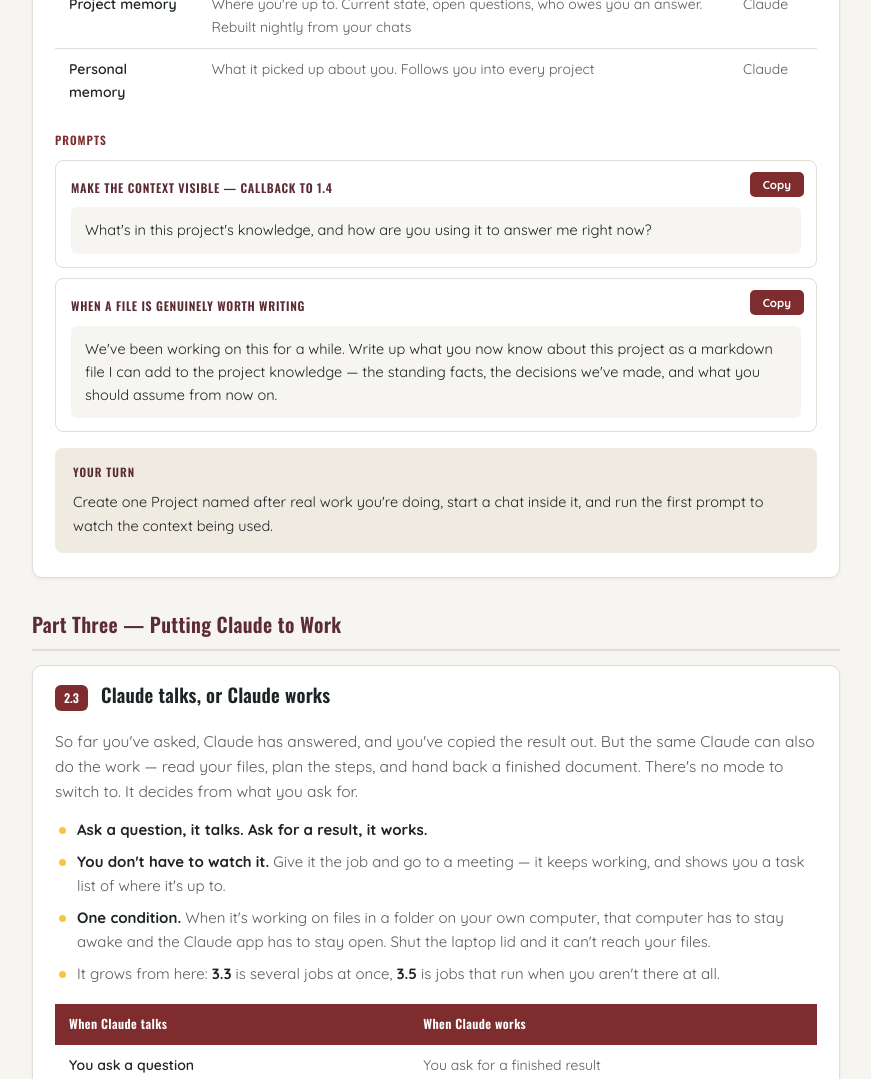
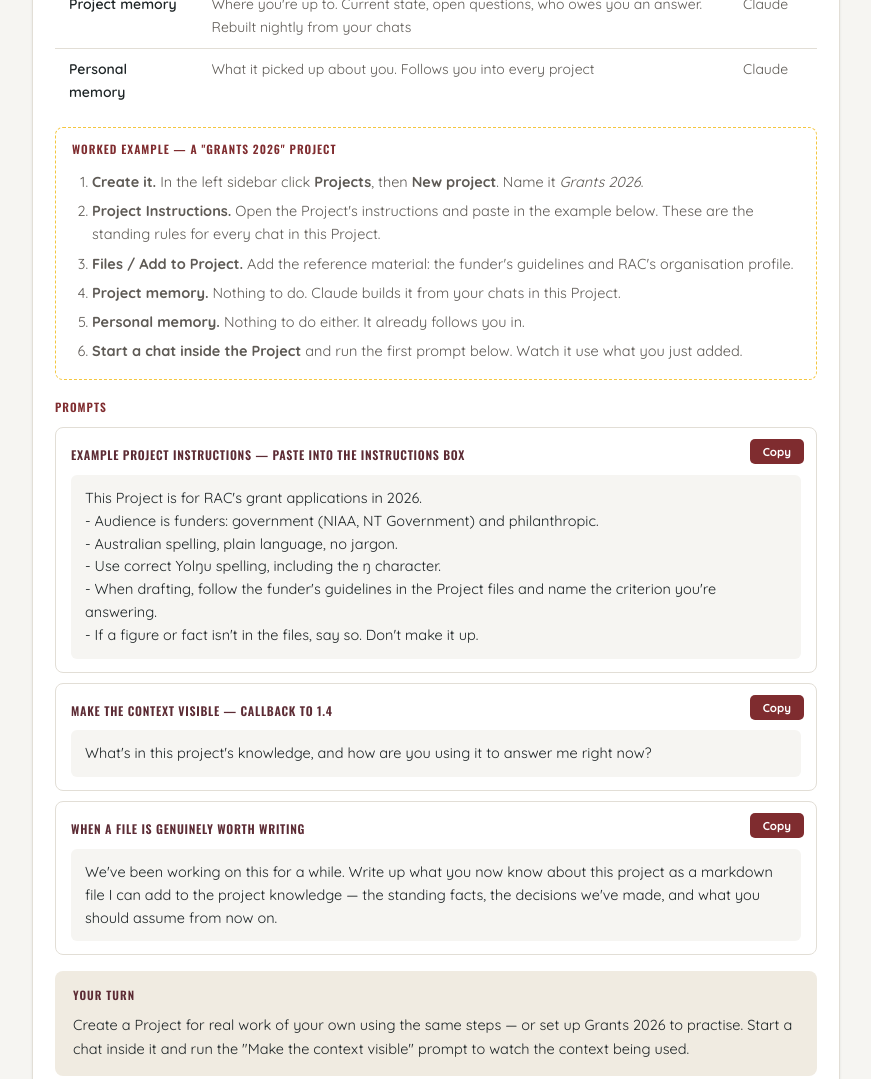
Before and after one commit to specialdk/rac-claude-training, a website: page workbook.html in a window 1280 px wide. Shown: the part 9220-10299 px from the top of the page, without its empty margins (284-1155 px from the left). Drawn offline with nearby package versions, Linux system fonts and the light colour scheme.

Commit message:
Add worked Project example to 2.2

```diff
--- a/content.js
+++ b/content.js
@@ -271,13 +271,28 @@ I review, approve and authorise all AI-assisted output before it is used or dist
           [`Project memory`,         `Where you're up to. Current state, open questions, who owes you an answer. Rebuilt nightly from your chats`,               `Claude`],
           [`Personal memory`,        `What it picked up about you. Follows you into every project`,                                                              `Claude`]
         ] },
+            example: { title: `Worked example — a "Grants 2026" Project`, steps: [
+          `<strong>Create it.</strong> In the left sidebar click <strong>Projects</strong>, then <strong>New project</strong>. Name it <em>Grants 2026</em>.`,
+          `<strong>Project Instructions.</strong> Open the Project's instructions and paste in the example below. These are the standing rules for every chat in this Project.`,
+          `<strong>Files / Add to Project.</strong> Add the reference material: the funder's guidelines and RAC's organisation profile.`,
+          `<strong>Project memory.</strong> Nothing to do. Claude builds it from your chats in this Project.`,
+          `<strong>Personal memory.</strong> Nothing to do either. It already follows you in.`,
+          `<strong>Start a chat inside the Project</strong> and run the first prompt below. Watch it use what you just added.`
+        ] },
         prompts: [
+          { lab: `Example Project Instructions — paste into the instructions box`,
+            txt: `This Project is for RAC's grant applications in 2026.
+- Audience is funders: government (NIAA, NT Government) and philanthropic.
+- Australian spelling, plain language, no jargon.
+- Use correct Yolŋu spelling, including the ŋ character.
+- When drafting, follow the funder's guidelines in the Project files and name the criterion you're answering.
+- If a figure or fact isn't in the files, say so. Don't make it up.` },
           { lab: `Make the context visible — callback to 1.4`,
             txt: `What's in this project's knowledge, and how are you using it to answer me right now?` },
           { lab: `When a file is genuinely worth writing`,
             txt: `We've been working on this for a while. Write up what you now know about this project as a markdown file I can add to the project knowledge — the standing facts, the decisions we've made, and what you should assume from now on.` }
         ],
-        exercise: `Create one Project named after real work you're doing, start a chat inside it, and run the first prompt to watch the context being used.` }
+        exercise: `Create a Project for real work of your own using the same steps — or set up Grants 2026 to practise. Start a chat inside it and run the "Make the context visible" prompt to watch the context being used.` }
     ]},
 
     { title: `Part Three — Putting Claude to Work`, lessons: [
--- a/workbook.html
+++ b/workbook.html
@@ -148,6 +148,7 @@ code{background:var(--cream);padding:1px 6px;border-radius:4px;font-size:13.5px;
         if (l.howNow) h += '<div class="how"><div class="h5">How it looks right now <span class="chk">— checked ' + C.lastChecked + '</span></div>' + list(l.howNow) + '</div>';
         if (l.table)  h += '<table class="t"><thead><tr>' + l.table.head.map(x => '<th>' + x + '</th>').join('') + '</tr></thead><tbody>'
                          + l.table.rows.map(r => '<tr>' + r.map(c => '<td>' + c + '</td>').join('') + '</tr>').join('') + '</tbody></table>';
+        if (l.example) h += '<div class="how"><div class="h5">' + l.example.title + '</div><ol style="margin:8px 0 2px 20px;font-size:14.5px;line-height:1.6;color:var(--ink-soft)">' + l.example.steps.map(s => '<li style="padding:3px 0">' + s + '</li>').join('') + '</ol></div>';
         if (l.prompts && l.prompts.length) h += '<div class="h5">' + (l.prompts.length > 1 ? 'Prompts' : 'Prompt') + '</div>'
                          + l.prompts.map(pr => '<div class="pr"><div class="pr-top"><span class="pr-lab">' + pr.lab + '</span></div><div class="pr-txt">' + esc(pr.txt) + '</div><button class="cp">Copy</button></div>').join('');
         if (l.exercise) h += '<div class="ex"><div class="h5">Your turn</div><p>' + l.exercise + '</p></div>';
```
Also changed, not shown: index.html (+1 -0 lines).
